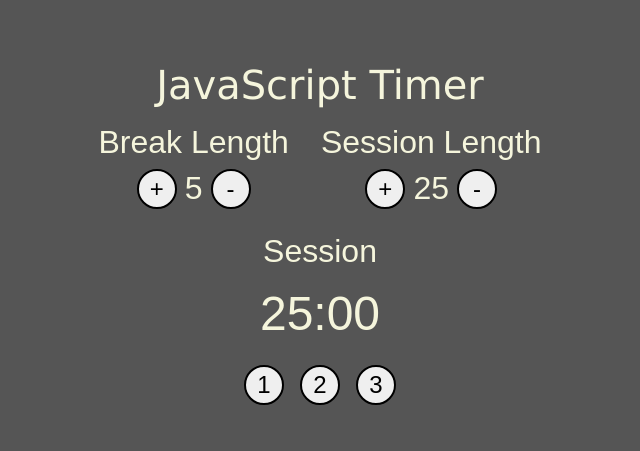
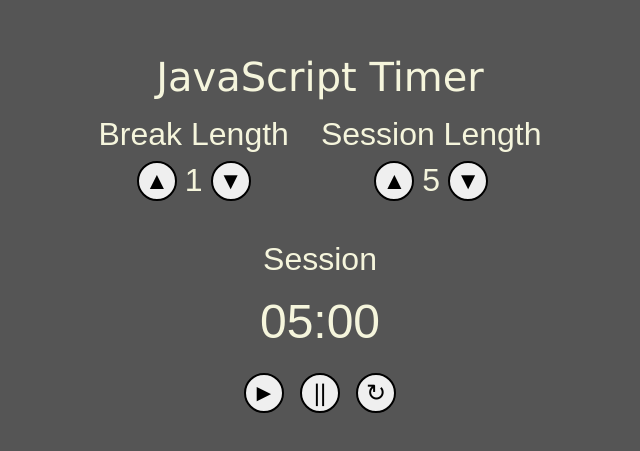
Before and after one commit to SokurV/jsTimer, a React app: page / in a window 1280 px wide. Shown: the part 163-614 px from the top of the page, without its empty margins (320-960 px from the left). Built offline with nearby package versions, Linux system fonts and the light colour scheme.

Commit message:
Проект готов
Добавил функциональность кнопкам параметров (функции increment,
decrement) с ограничением ввода в пределах 1-60 минут.
Добавил блокировку кнопок при запуске таймера.
Добавил установку таймера в формате мм:сс.
Добавил респонсив.

```diff
--- a/src/sass/_app.sass
+++ b/src/sass/_app.sass
@@ -15,6 +15,10 @@
 
 /* .header_style
     border: 2px solid black */
+
+.header
+    margin: 0px 20px
+    margin-top: 16px
 
 .header__text_style
     text-align: center
@@ -57,25 +61,36 @@
     height: 40px
     margin: 8px
     padding: auto
+    text-align: center
 
 .button_style
     border: 2px solid black
     border-radius: 50%
+    font-family: Helvetica, sans-serif
     font-size: 24px
     font-weight: 400
     cursor: pointer
     transition: 300ms
+
+.button_style:hover
+    border-radius: 6px
 
 .button_style:active
     background-color: #ccc
     transform: scale(0.93)
     transition: 0ms
 
-//.timer-display
+.timer-display
+    display: flex
+    flex-direction: column
+    justify-content: space-evenly
+    align-items: center
 
-//.timer-display_style
+.timer-display_style
+    border-radius: 12px
 
-//.timer-text
+.timer-text
+    margin-top: 16px
 
 .timer-text_style
     @extend .label-text_style
@@ -90,4 +105,18 @@
 
 .timer-value_alert
     color: red
-//.timer-buttons */
+
+.timer-buttons
+    margin-bottom: 16px
+
+@media (max-width: 420px)
+    .timer-control
+        flex-direction: column
+
+@media (orientation: landscape) and (min-resolution: 100dpi) //Для смартофонов
+    .timer-text
+        margin-top: 0px
+    .header
+        margin-top: 0px
+    .timer-buttons
+        margin-bottom: 0px
--- a/src/script/jsTimer.js
+++ b/src/script/jsTimer.js
@@ -4,18 +4,24 @@ export default class JsTimer extends React.Component{
     constructor(props){
         super(props)
         this.state = {
-            breakLengthMinuteValue: '5',
-            sessionLengthMinuteValue: '25',
-            minutesValue: '25',
+            breakLengthMinuteValue: '1',
+            sessionLengthMinuteValue: '5',
+            minutesValue: '05',
             secondsValue: '00',
         }
-        this.run = this.run.bind(this)
+        this.start = this.start.bind(this)
         this.pause = this.pause.bind(this)
         this.reset = this.reset.bind(this)
+        this.increment = this.increment.bind(this)
+        this.decrement = this.decrement.bind(this)
+        this.formatCorrector = this.formatCorrector.bind(this)
     }
 
-    run(){
-        document.getElementById('start-button').setAttribute('disabled', 'true')
+    start(){
+        ['start-button', 'break-button-up', 'break-button-down', 'session-button-up', 'session-button-down'].forEach(buttonId => {
+            document.getElementById(buttonId).setAttribute('disabled', 'true')
+        });
+
         let audio = document.querySelector('.audio_alarm')
 
         this.intervalId = setInterval(()=>{
@@ -24,28 +30,29 @@ export default class JsTimer extends React.Component{
                 let prevMinute = prevState['minutesValue']
                 let breakLength = prevState['breakLengthMinuteValue']
 
-                if(+prevMinute == +breakLength && +prevSecond == 0){
-                    document.querySelector('.timer-value_style').classList.add('timer-value_alert') //Должен исчезнуть при нажатии reset
+                if(+prevMinute <= +breakLength && +prevSecond == 0){
+                    document.querySelector('.timer-value_style').classList.add('timer-value_alert')
                 }
 
                 if(+prevSecond === 0 && +prevMinute === 0) {
                     audio.play()
+                    document.querySelector('.timer-text').textContent = 'Break'
                     return {
-                        minutesValue: breakLength <= 9 ?`0${--breakLength}`:--breakLength
+                        minutesValue: this.formatCorrector(breakLength)
                     }
                 }
 
                 if(+prevSecond === 0){
                     this.setState(()=>{
                         return {
-                            minutesValue: prevMinute <= 10?`0${--prevMinute}`:--prevMinute
+                            minutesValue: this.formatCorrector(--prevMinute)
                         }
                     })
                 }
 
                 if(+prevSecond > 0) {
                     return {
-                        secondsValue: prevSecond <= 10?`0${--prevSecond}`:--prevSecond
+                        secondsValue: this.formatCorrector(--prevSecond)
                     }} else {
                     return {
                         secondsValue: '59'
@@ -61,24 +68,83 @@ export default class JsTimer extends React.Component{
     }
 
     reset(){
-        clearInterval(this.intervalId)
-        document.getElementById('start-button').removeAttribute('disabled')
+        clearInterval(this.intervalId);
+        let audio = document.querySelector('.audio_alarm')
+        audio.pause()
+        audio.currentTime = 0;
+        ['start-button', 'break-button-up', 'break-button-down', 'session-button-up', 'session-button-down'].forEach(buttonId => {
+            document.getElementById(buttonId).removeAttribute('disabled')
+        });
         document.querySelector('.timer-value_style').classList.remove('timer-value_alert')
-        this.setState((prevState)=>{
+        document.querySelector('.timer-text').textContent = 'Session'
+        this.setState(()=>{
             return {
-                minutesValue: prevState['sessionLengthMinuteValue'],
+                breakLengthMinuteValue: '1',
+                sessionLengthMinuteValue: '5',
+                minutesValue: '05',
                 secondsValue: '00'
             }
         })
     }
 
-/*     increment(value){
-        this.setState(()=>{
-            return {
+    increment(e){
+        switch(e.target.id){
+            case 'break-button-up':
+                this.setState((prevState)=>{
+                    let prevBreak = prevState['breakLengthMinuteValue']
+                    return {
+                        breakLengthMinuteValue: prevBreak >= 0 && prevBreak <= 58?
+                            ++prevBreak
+                            :'00'
+                    }
+                })
+                break;
+            case 'session-button-up':
+                this.setState((prevState)=>{
+                    let prevSession = prevState['sessionLengthMinuteValue']
+                    if(prevSession >= 0 && prevSession <= 58){
+                        return {
+                            sessionLengthMinuteValue: ++prevSession,
+                            minutesValue: this.formatCorrector(++prevState['minutesValue'])
+                        }
+                    }
+                })
+                break;
+            default: console.log('Target button ID not defined')
+        }
+    }
 
-            }
-        })
-    } */
+    decrement(e){
+        const buttonId = e.target.id
+        switch(buttonId){
+            case 'break-button-down':
+                this.setState((prevState)=>{
+                    let prevBreak = prevState['breakLengthMinuteValue']
+                    return {
+                        breakLengthMinuteValue: prevBreak >= 2?
+                            --prevBreak:
+                            '1'
+                    }
+                })
+                break;
+            case 'session-button-down':
+                this.setState((prevState)=>{
+                    let prevSession = prevState['sessionLengthMinuteValue']
+                    if(prevSession >= 2){
+                        return {
+                            sessionLengthMinuteValue: --prevSession,
+                            minutesValue: this.formatCorrector(--prevState['minutesValue'])
+                        }
+                    }
+                })
+                break;
+            default: console.log('Target button ID not defined')
+        }
+    }
+
+    formatCorrector(inputValue){
+        return inputValue <= 9 ?`0${inputValue}`:inputValue
+    }
 
     render(){
         let breakValue = this.state.breakLengthMinuteValue
@@ -100,22 +166,22 @@ export default class JsTimer extends React.Component{
                     <div id="break-label" className="label break-label">
                         <p className="label-text_style">Break Length</p>
                         <div className="label-buttons-wrapper">
-                            <button className="button button_style">+</button>
+                            <button id="break-button-up" onClick={this.increment} className="button button_style">&#9650;</button>
                             <span className="label-value_style">
                                 {breakValue}
                             </span>
-                            <button className="button button_style">-</button>
+                            <button id="break-button-down" onClick={this.decrement} className="button button_style">&#9660;</button>
                         </div>
                     </div>
 
                     <div id="session-label" className="label session-label">
                         <p className="label-text_style">Session Length</p>
                         <div className="label-buttons-wrapper">
-                            <button className="button button_style">+</button>
+                            <button id="session-button-up" onClick={this.increment} className="button button_style">&#9650;</button>
                             <span className="label-value_style">
                                 {sessionValue}
                             </span>
-                            <button className="button button_style">-</button>
+                            <button id="session-button-down" onClick={this.decrement} className="button button_style">&#9660;</button>
                         </div>
                     </div>
                 </div>
@@ -128,9 +194,9 @@ export default class JsTimer extends React.Component{
                 </div>
 
                 <div className="timer-buttons">
-                    <button id="start-button" onClick={this.run} className="button button_style">1</button>
-                    <button onClick={this.pause} className="button button_style">2</button>
-                    <button onClick={this.reset} className="button button_style">3</button>
+                    <button id="start-button" onClick={this.start} className="button button_style">&#9658;</button>
+                    <button onClick={this.pause} className="button button_style">||</button>
+                    <button onClick={this.reset} className="button button_style">&#8635;</button>
                 </div>
 
                 <audio className="audio_alarm" src="./audio-alarm.wav" preload="true"></audio>
```
Also changed, not shown: dist/index.html, dist/style.css, 1 other file.
